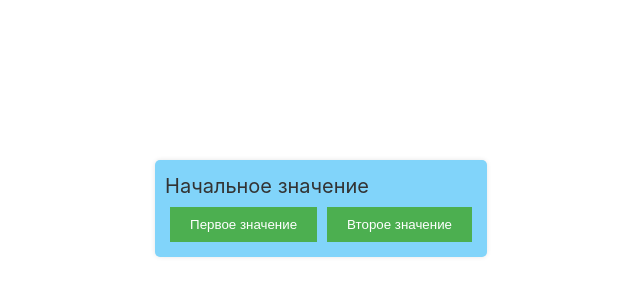
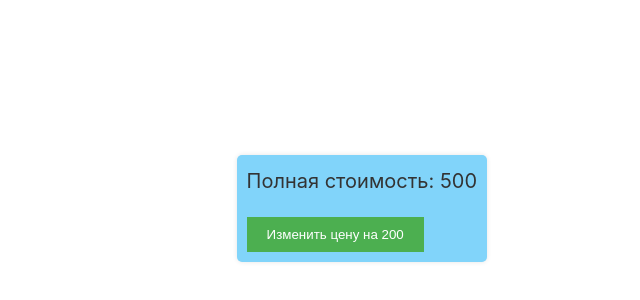
Before and after one commit to rayssssbush/vue_uch, a Vue app: page / in a window 1280 px wide. Shown: the part 192-492 px from the top of the page, without its empty margins (153-793 px from the left). Built offline with nearby package versions, Linux system fonts and the light colour scheme.

Commit message:
Задание 12

```diff
--- a/src/App.vue
+++ b/src/App.vue
@@ -4,12 +4,11 @@ import TheWelcome from './components/TheWelcome.vue'
 </script>
 <template>
 	<div>
-		<!-- Абзац для вывода содержимого свойства text -->
-		<p>{{ text }}</p>
+		<!-- Вывод полной стоимости (цена * количество) -->
+		<p>Полная стоимость: {{ price }}</p>
 
-		<!-- Кнопки для изменения значения text -->
-		<button @click="changeText('Первое значение')">Первое значение</button>
-		<button @click="changeText('Второе значение')">Второе значение</button>
+		<!-- Кнопка для изменения стоимости продукта -->
+		<button @click="changeCost(200)">Изменить цену на 200</button>
 	</div>
 </template>
 
@@ -17,13 +16,20 @@ import TheWelcome from './components/TheWelcome.vue'
 export default {
 	data() {
 		return {
-			text: 'Начальное значение', // Исходное значение свойства text
+			cost: 100, // Начальная цена продукта
+			amount: 5, // Количество продуктов
 		}
 	},
+	computed: {
+		// Вычисляемое свойство для расчета полной стоимости
+		price() {
+			return this.cost * this.amount
+		},
+	},
 	methods: {
-		// Метод для изменения значения text
-		changeText(newText) {
-			this.text = newText
+		// Метод для изменения стоимости
+		changeCost(newCost) {
+			this.cost = newCost
 		},
 	},
 }
@@ -36,7 +42,7 @@ button {
 	color: white;
 	border: none;
 	cursor: pointer;
-	margin: 5px;
+	margin-top: 20px;
 }
 
 button:hover {
```
